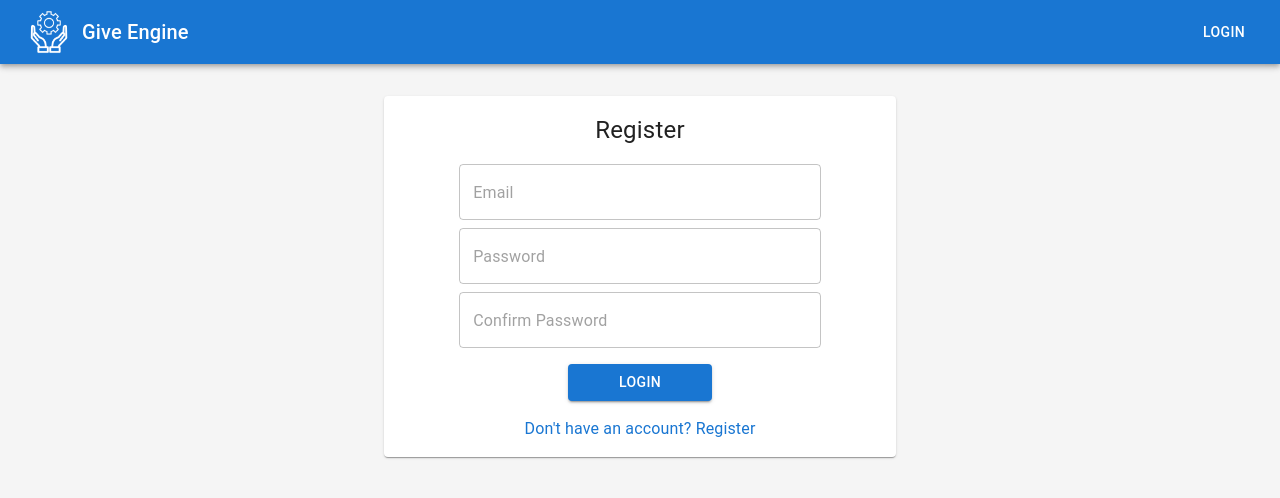
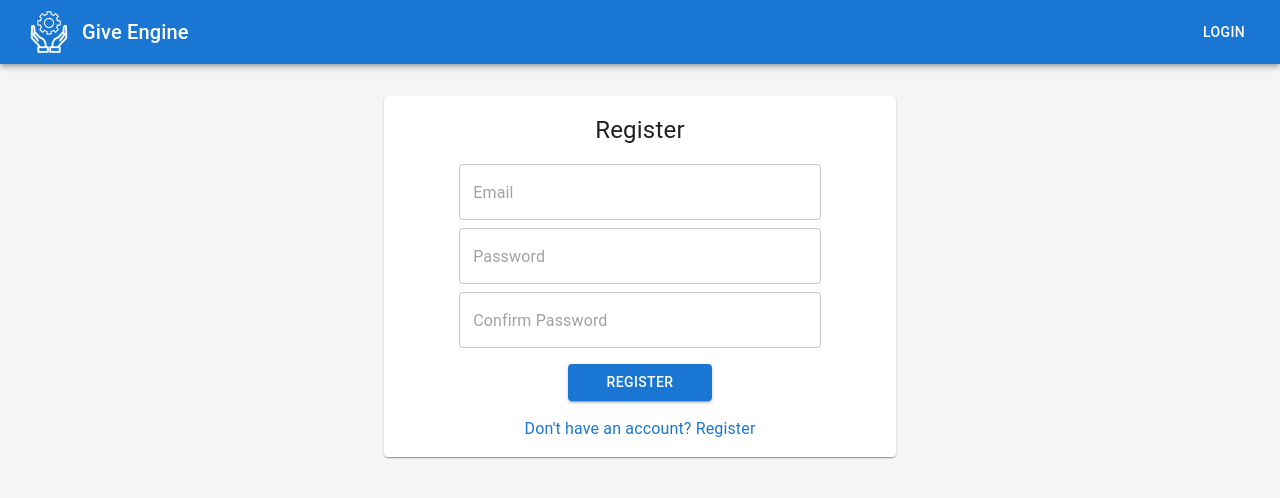
Before and after one commit to alamerton/Give-Engine, a React (Create React App) app in the folder webapp/: page /register in a window 1280 px wide. Shown: the top 498 px of the page. Built offline with nearby package versions, Linux system fonts and the light colour scheme.

Commit message:
Added password checker and redirect to home page upon registration

```diff
--- a/webapp/package.json
+++ b/webapp/package.json
@@ -15,6 +15,7 @@
     "react-scripts": "5.0.1",
     "sequelize": "^6.30.0",
     "typescript": "^4.9.5",
+    "uuid": "^9.0.0",
     "web-vitals": "^2.1.4"
   },
   "scripts": {
@@ -40,5 +41,8 @@
       "last 1 firefox version",
       "last 1 safari version"
     ]
+  },
+  "devDependencies": {
+    "@types/uuid": "^9.0.1"
   }
 }
--- a/webapp/src/components/RegisterForm.tsx
+++ b/webapp/src/components/RegisterForm.tsx
@@ -1,5 +1,4 @@
-import React, { useState } from "react";
-import { useForm } from "../useForm";
+import React from "react";
 import {
   Box,
   Button,
@@ -10,20 +9,34 @@ import {
   Typography,
 } from "@mui/material";
 import axios from "axios";
+import { useNavigate } from "react-router-dom";
+
+enum Submission {
+  Success = 1,
+  ReEnterPassword,
+}
 
 export default function SignInForm() {
-  // defining the initial state for the form
-  const initialState = {
-    email: "",
-    password: "",
-  };
-
-  // getting the event handlers from our custom hook
-  const { onChange, onSubmit, values } = useForm(loginUserCallback);
-
-  // a submit function that will execute upon form submission
-  async function loginUserCallback() {
-    const response = await axios.post("create user url goes here", { values }); // type checking?
+  const navigate = useNavigate();
+  async function handleSubmit(
+    email: string,
+    password: string,
+    confirmPassword: string
+  ) {
+    await axios
+      .post("http://localhost:5001/users/", {
+        email: email,
+        password: password,
+        confirmPassword: confirmPassword,
+      })
+      .catch(function (error) {
+        if (error.response.status === 401) {
+          alert("Passwords do not match");
+        } else {
+          console.log(error.message);
+        }
+      });
+    navigate("/");
   }
 
   return (
@@ -48,7 +61,21 @@ export default function SignInForm() {
         >
           Register
         </Typography>
-        <form onSubmit={onSubmit}>
+        {/* https://react-typescript-cheatsheet.netlify.app/docs/basic/getting-started/forms_and_events/ */}
+        <form
+          onSubmit={async (event: React.SyntheticEvent) => {
+            event.preventDefault();
+            const target = event.target as typeof event.target & {
+              email: { value: string };
+              password: { value: string };
+              confirmPassword: { value: string };
+            };
+            const email = target.email.value;
+            const password = target.password.value;
+            const confirmPassword = target.confirmPassword.value;
+            await handleSubmit(email, password, confirmPassword);
+          }}
+        >
           <Container
             sx={{
               position: "relative",
@@ -62,7 +89,6 @@ export default function SignInForm() {
               id="email"
               type="email"
               placeholder="Email"
-              onChange={onChange}
               required
             />
             <TextField
@@ -71,7 +97,6 @@ export default function SignInForm() {
               id="password"
               type="password"
               placeholder="Password"
-              onChange={onChange}
               required
             />
             <TextField
@@ -80,7 +105,6 @@ export default function SignInForm() {
               id="confirmPassword"
               type="password"
               placeholder="Confirm Password"
-              onChange={onChange}
               required
             />
             <Button
@@ -95,7 +119,7 @@ export default function SignInForm() {
                 margin: "auto",
               }}
             >
-              Login
+              Register
             </Button>
             <Link
               href="#"
--- /dev/null
+++ b/webapp/src/types/user.type.ts
@@ -0,0 +1,5 @@
+export type User = {
+  id: string;
+  email: string;
+  password: string;
+};
```
Also changed, not shown: webapp/src/components/SignInForm.tsx (line endings or trailing spaces), 1 other file (tests, documents, lock files or other folders).
